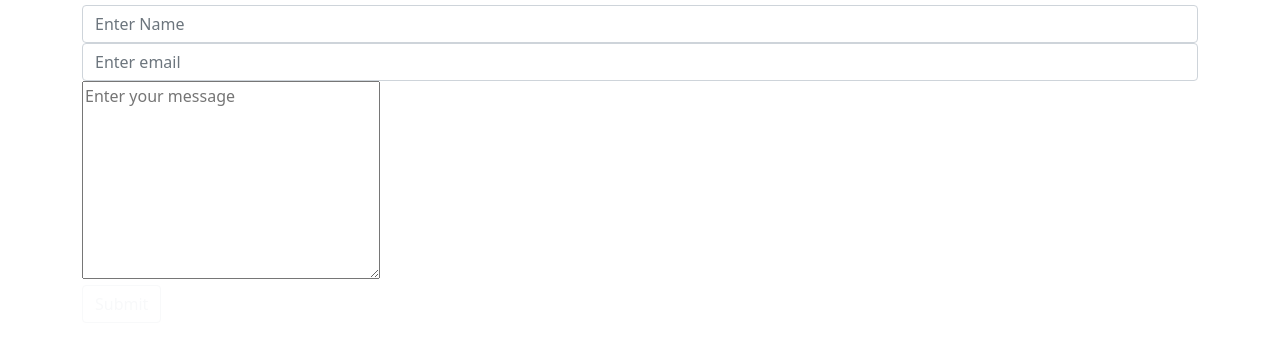
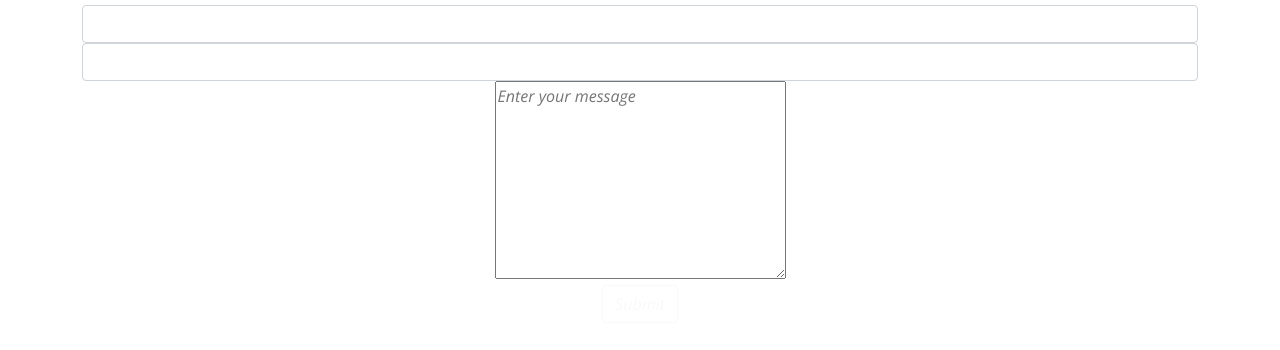
Before and after one commit to eliwangila/IP3delani-studio, a plain HTML site: page index.html in a window 1280 px wide. Shown: the part 2031-2381 px from the top of the page. Drawn offline with nearby package versions, Linux system fonts and the light colour scheme; a script that the page names is missing.

Commit message:
style form

```diff
--- a/style.css
+++ b/style.css
@@ -64,3 +64,17 @@
     font-size: 20px;
     padding-top: 50%;
 }
+.form{
+    text-align: center;
+    font-family: 'Open Sans', sans-serif;
+
+}
+.form-control{
+  background-color: transparent;
+
+}
+
+.form-control::placeholder {
+  color: #ffffff;
+
+}
```
